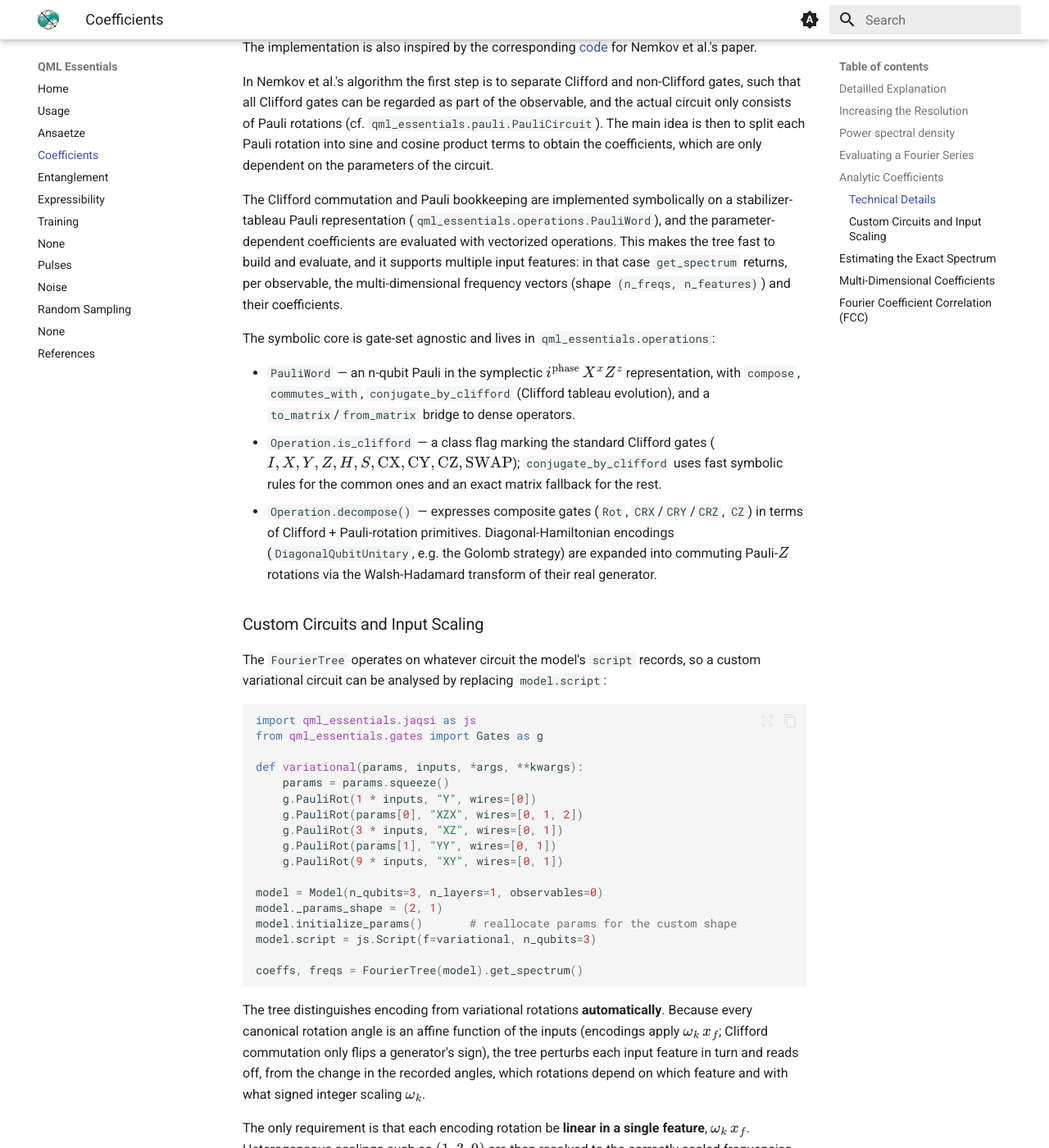
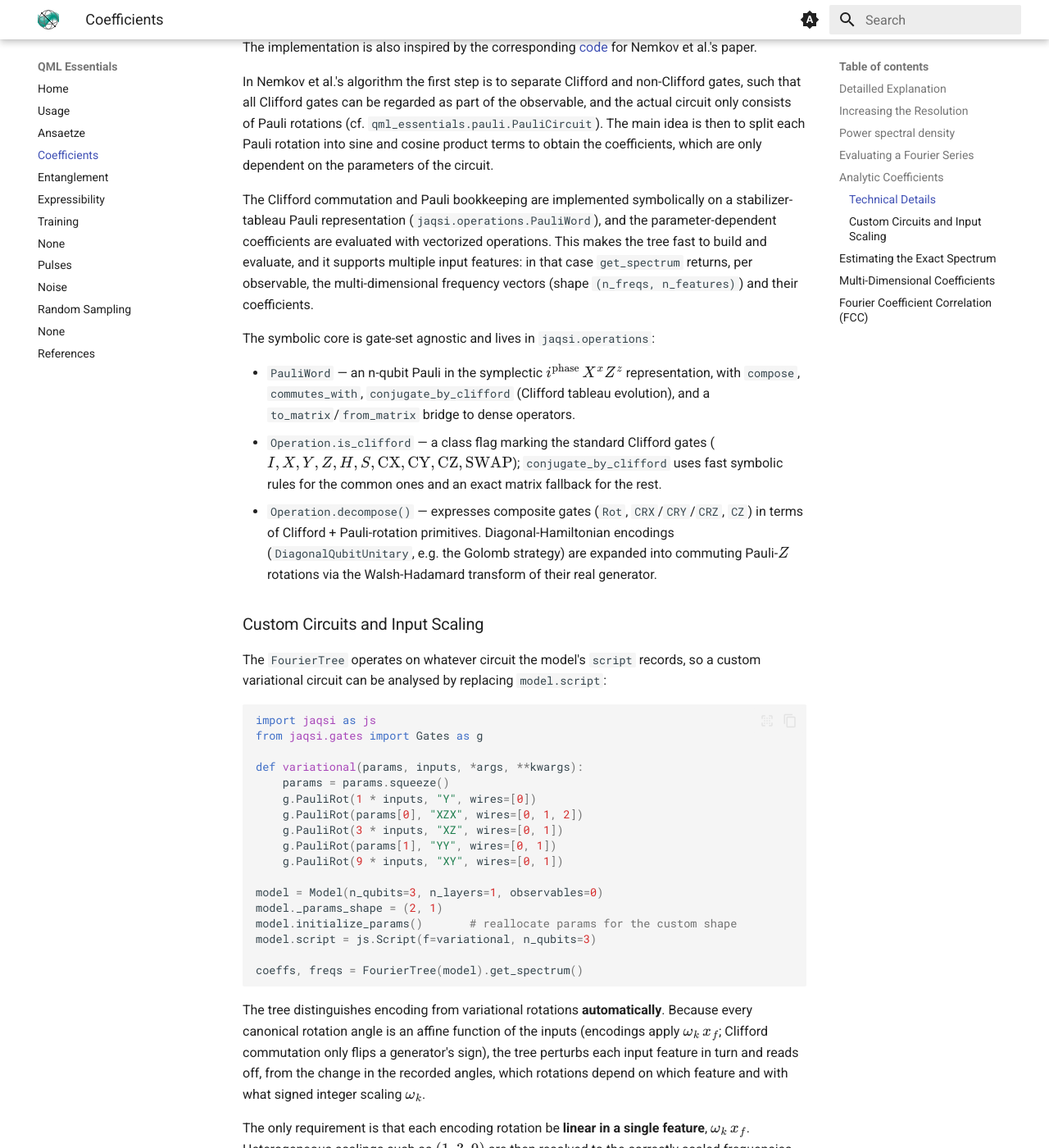
Before and after one commit to cirKITers/qml-essentials, an MkDocs documentation site: the page built from docs/coefficients.md, in a window 1280 px wide and 1400 px high, scrolled down 6171 px. Shown: the whole window at 82% size. Built offline with MkDocs 1.6.1 and Material for MkDocs 9.7.7, drawn with Linux system fonts in a browser that asks for light colours; emoji names are drawn with the system emoji font.

````diff
--- a/docs/coefficients.md
+++ b/docs/coefficients.md
@@ -169,10 +169,10 @@ The implementation is also inspired by the corresponding [code](https://github.c
 In Nemkov et al.'s algorithm the first step is to separate Clifford and non-Clifford gates, such that all Clifford gates can be regarded as part of the observable, and the actual circuit only consists of Pauli rotations (cf. `qml_essentials.pauli.PauliCircuit`).
 The main idea is then to split each Pauli rotation into sine and cosine product terms to obtain the coefficients, which are only dependent on the parameters of the circuit.
 
-The Clifford commutation and Pauli bookkeeping are implemented symbolically on a stabilizer-tableau Pauli representation (`qml_essentials.operations.PauliWord`), and the parameter-dependent coefficients are evaluated with vectorized operations.
+The Clifford commutation and Pauli bookkeeping are implemented symbolically on a stabilizer-tableau Pauli representation (`jaqsi.operations.PauliWord`), and the parameter-dependent coefficients are evaluated with vectorized operations.
 This makes the tree fast to build and evaluate, and it supports multiple input features: in that case `get_spectrum` returns, per observable, the multi-dimensional frequency vectors (shape `(n_freqs, n_features)`) and their coefficients.
 
-The symbolic core is gate-set agnostic and lives in `qml_essentials.operations`:
+The symbolic core is gate-set agnostic and lives in `jaqsi.operations`:
 
 - `PauliWord` — an n-qubit Pauli in the symplectic $i^{\text{phase}}\,X^x Z^z$ representation, with `compose`, `commutes_with`, `conjugate_by_clifford` (Clifford tableau evolution), and a `to_matrix`/`from_matrix` bridge to dense operators.
 - `Operation.is_clifford` — a class flag marking the standard Clifford gates ($I, X, Y, Z, H, S, \text{CX}, \text{CY}, \text{CZ}, \text{SWAP}$); `conjugate_by_clifford` uses fast symbolic rules for the common ones and an exact matrix fallback for the rest.
@@ -183,8 +183,8 @@ The symbolic core is gate-set agnostic and lives in `qml_essentials.operations`:
 The `FourierTree` operates on whatever circuit the model's `script` records, so a custom variational circuit can be analysed by replacing `model.script`:
 
 ```python
-import qml_essentials.jaqsi as js
-from qml_essentials.gates import Gates as g
+import jaqsi as js
+from jaqsi.gates import Gates as g
 
 def variational(params, inputs, *args, **kwargs):
     params = params.squeeze()
--- a/docs/generate_circuits.py
+++ b/docs/generate_circuits.py
@@ -3,9 +3,9 @@ import os
 import jax.numpy as jnp
 
 from qml_essentials.ansaetze import Ansaetze
-from qml_essentials.drawing import draw_mpl
-from qml_essentials.operations import Barrier
-from qml_essentials.tape import recording
+from jaqsi.drawing import draw_mpl
+from jaqsi.operations import Barrier
+from jaqsi.tape import recording
 
 edit_ansaetze_file = False
 ansaetze = Ansaetze.get_available()
````
Also changed, not shown: docs/ansaetze.md (+3 -3 lines), docs/index.md (+2 -0 lines), docs/noise.md (+1 -1 lines), docs/usage.md (+3 -3 lines), docs/ansaetze.ipynb, docs/coefficients.ipynb.
